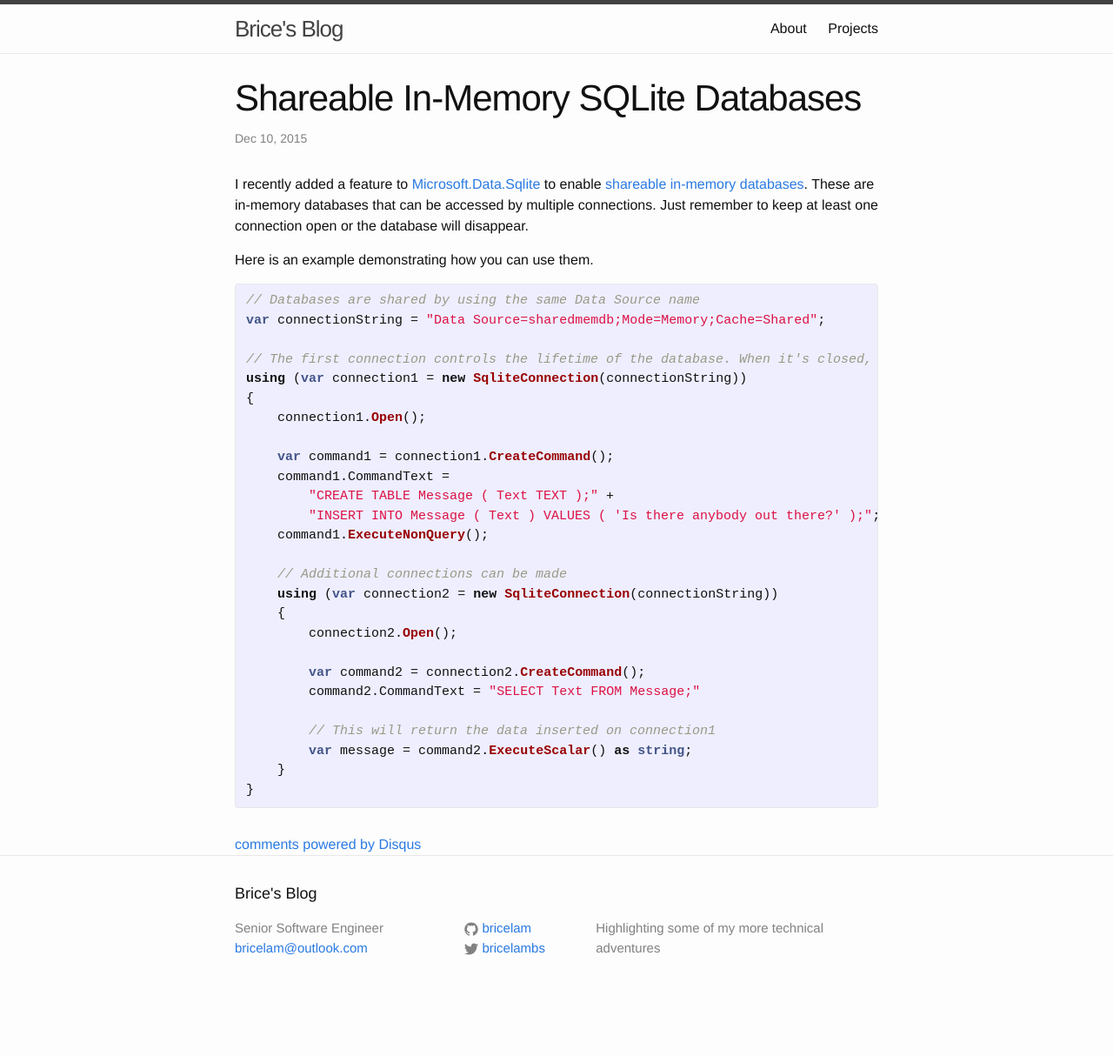
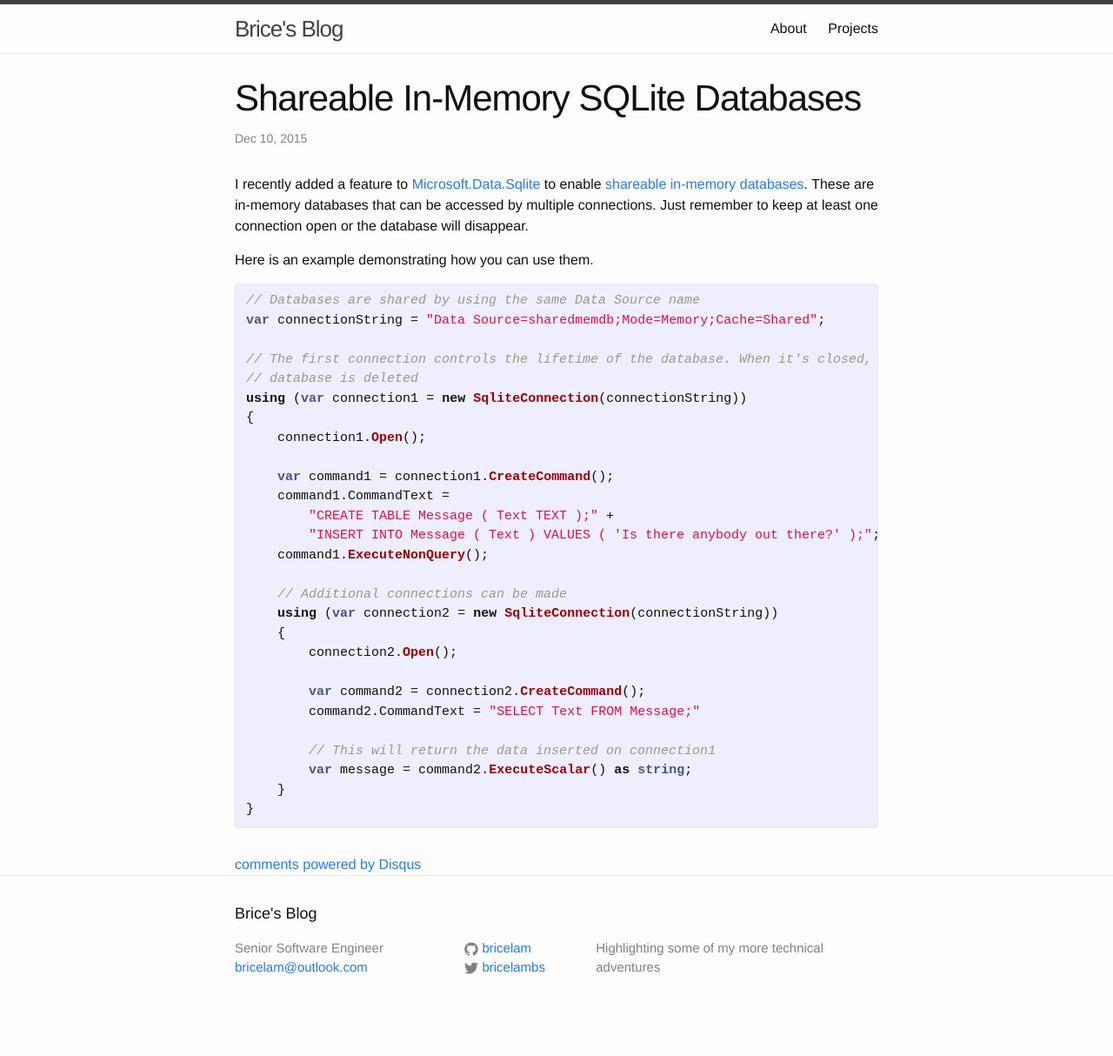
Before and after one commit to bricelam/bricelam.github.io, a Jekyll site: the page built from _posts/2015-12-10-shareable-in-memory-databases.md, in a window 1280 px wide. Shown: the whole page at 87% size. Built offline with Jekyll 4.4.1, drawn with Linux system fonts in a browser that asks for light colours; comment, search, counter and statistics services are not loaded; before the commit the page ends 1191 px from its top, so only the background shows below that.

Commit message:
Update formatting

```diff
--- a/_posts/2015-12-10-shareable-in-memory-databases.md
+++ b/_posts/2015-12-10-shareable-in-memory-databases.md
@@ -15,7 +15,8 @@ Here is an example demonstrating how you can use them.
 // Databases are shared by using the same Data Source name
 var connectionString = "Data Source=sharedmemdb;Mode=Memory;Cache=Shared";
 
-// The first connection controls the lifetime of the database. When it's closed, the database is deleted
+// The first connection controls the lifetime of the database. When it's closed, the
+// database is deleted
 using (var connection1 = new SqliteConnection(connectionString))
 {
     connection1.Open();
```
